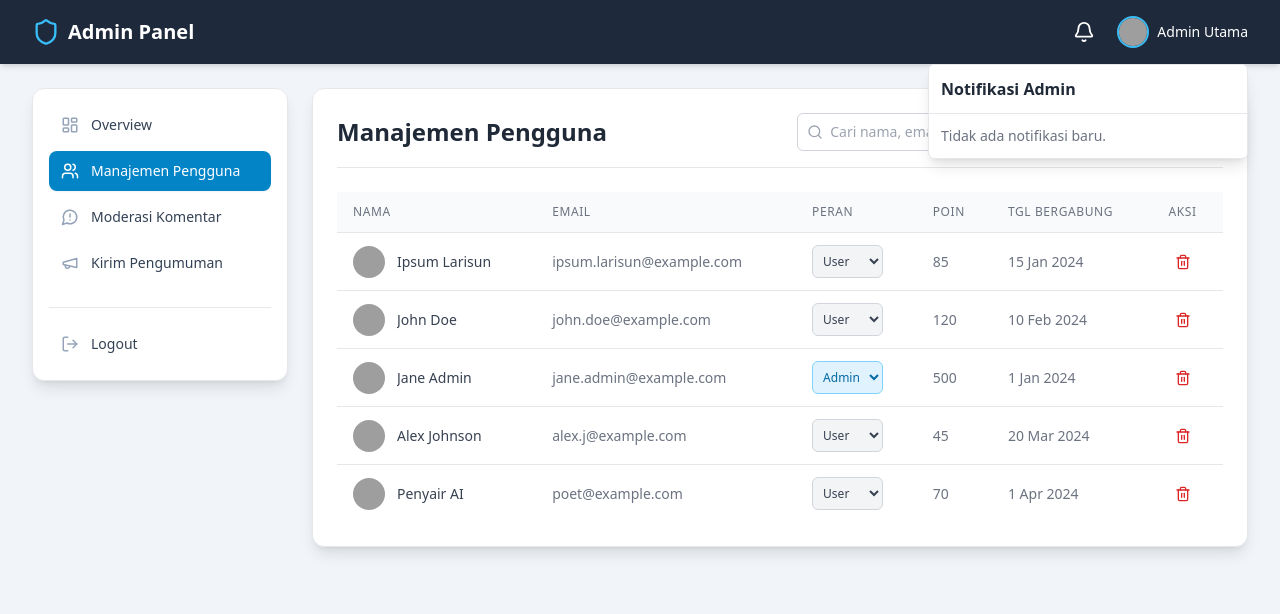
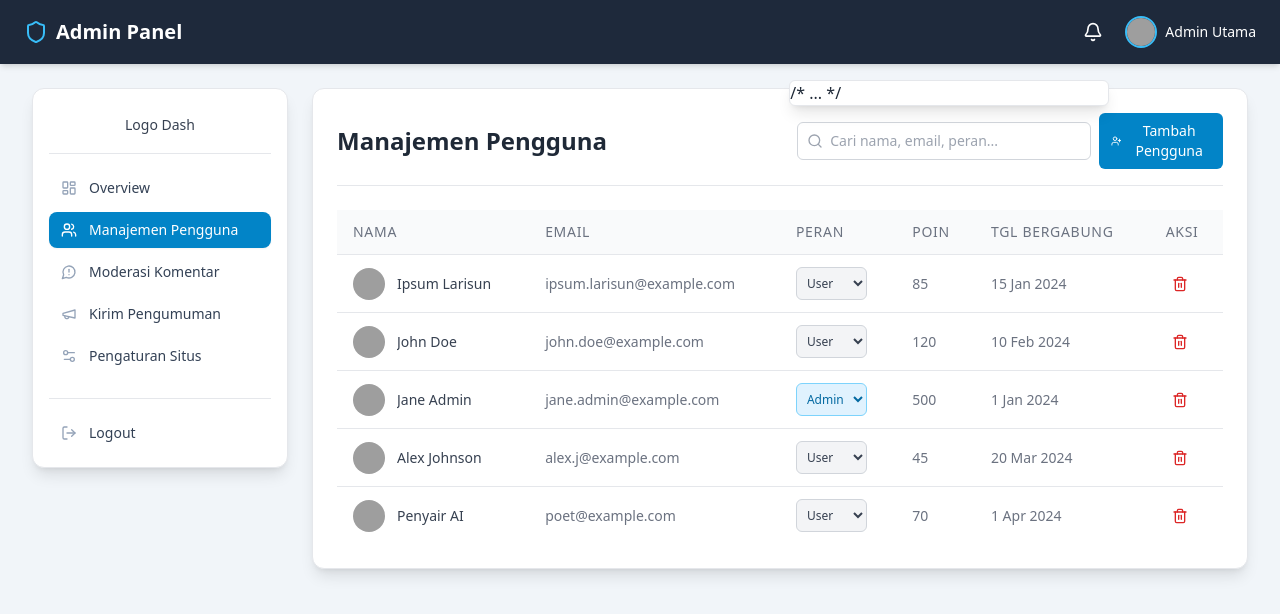
Before and after one commit to Rafifpermana/BeritaIn, a React (Vite) app: page /admin/dashboard/users in a window 1280 px wide. Both pictures are taken after a click on the button 1084 px from the left and 32 px from the top of the page. Shown: the top 614 px of the page. Built offline with nearby package versions, Linux system fonts and the light colour scheme; grey boxes are pictures that could not be loaded.

Commit message:
optimaze admin dashboard2

```diff
--- a/src/pages/admin/AdminDashboardPage.jsx
+++ b/src/pages/admin/AdminDashboardPage.jsx
@@ -1,22 +1,26 @@
 // src/pages/admin/AdminDashboardPage.jsx
-import React, { useState, useEffect, useRef } from "react"; // Tambahkan useState, useEffect, useRef jika belum ada
+import React, { useState, useEffect, useRef } from "react";
 import { Link, useLocation, useNavigate, Outlet } from "react-router-dom";
 import {
   LayoutDashboard,
   Users,
   MessageCircleWarning,
-  Megaphone,
+  Settings2,
   LogOut,
   Bell,
   Shield,
+  Megaphone,
+  Menu,
+  X as CloseIcon,
 } from "lucide-react";
+import ClientPortal from "../../utils/Portal"; // Pastikan path ini benar
 
 const AdminDashboardPage = () => {
   const location = useLocation();
   const navigate = useNavigate();
 
   const adminName = "Admin Utama";
-  const adminAvatarPlaceholder = "/placeholder-avatar-admin.png";
+  const adminAvatarPlaceholder = "/placeholder-avatar-admin.png"; // Ganti dengan path avatar admin Anda
 
   const sidebarLinks = [
     { name: "Overview", icon: LayoutDashboard, path: "/admin/dashboard" },
@@ -31,21 +35,34 @@ const AdminDashboardPage = () => {
       icon: Megaphone,
       path: "/admin/dashboard/broadcast",
     },
+    {
+      name: "Pengaturan Situs",
+      icon: Settings2,
+      path: "/admin/dashboard/settings",
+    },
   ];
 
   const [isAdminNotificationsOpen, setIsAdminNotificationsOpen] =
     useState(false);
   const adminNotificationButtonRef = useRef(null);
   const adminNotificationPanelRef = useRef(null);
+  const [isMobileSidebarOpen, setIsMobileSidebarOpen] = useState(false);
+  const mobileSidebarRef = useRef(null); // Ref untuk panel sidebar mobile
 
   const handleLogout = () => {
     console.log("Admin logout...");
     navigate("/login");
   };
 
+  const toggleMobileSidebar = () =>
+    setIsMobileSidebarOpen(!isMobileSidebarOpen);
+  const closeMobileSidebar = () => setIsMobileSidebarOpen(false);
+
+  // Efek untuk menutup dropdown/sidebar saat klik di luar
   useEffect(() => {
     const handleClickOutside = (event) => {
       if (
+        isAdminNotificationsOpen &&
         adminNotificationPanelRef.current &&
         !adminNotificationPanelRef.current.contains(event.target) &&
         adminNotificationButtonRef.current &&
@@ -53,56 +70,94 @@ const AdminDashboardPage = () => {
       ) {
         setIsAdminNotificationsOpen(false);
       }
+      // Untuk mobile sidebar, overlay yang akan handle close, atau link di dalamnya
+      if (
+        isMobileSidebarOpen &&
+        mobileSidebarRef.current &&
+        !mobileSidebarRef.current.contains(event.target) &&
+        event.target.closest('[data-testid="mobile-burger-button"]') === null
+      ) {
+        // Cek agar tidak tertutup jika klik tombol burger lagi
+        // setIsMobileSidebarOpen(false); // Overlay lebih baik untuk ini
+      }
     };
-    if (isAdminNotificationsOpen)
+    if (isAdminNotificationsOpen || isMobileSidebarOpen) {
       document.addEventListener("mousedown", handleClickOutside);
+    }
     return () => document.removeEventListener("mousedown", handleClickOutside);
-  }, [isAdminNotificationsOpen]);
+  }, [isAdminNotificationsOpen, isMobileSidebarOpen]);
+
+  // Tutup mobile sidebar saat path berubah
+  useEffect(() => {
+    closeMobileSidebar();
+  }, [location.pathname]);
 
   return (
     <div className="min-h-screen bg-slate-100 flex flex-col">
-      {/* Header Admin Dashboard */}
       <header className="bg-slate-800 text-white shadow-md sticky top-0 z-40">
-        <div className="container mx-auto px-4 sm:px-6 lg:px-8">
-          <div className="flex items-center justify-between h-16">
+        <div className="container mx-auto px-4 sm:px-6">
+          {" "}
+          {/* Padding konsisten */}
+          <div className="flex items-center justify-between h-14 sm:h-16">
+            {" "}
+            {/* Tinggi header sedikit disesuaikan */}
             <div className="flex items-center">
+              <button
+                data-testid="mobile-burger-button"
+                className="lg:hidden mr-2 text-slate-300 hover:text-white p-1.5 -ml-1.5" // Padding & margin disesuaikan
+                onClick={toggleMobileSidebar}
+                aria-label="Buka menu navigasi"
+              >
+                {isMobileSidebarOpen ? (
+                  <CloseIcon size={22} />
+                ) : (
+                  <Menu size={22} />
+                )}
+              </button>
               <Link
                 to="/admin/dashboard"
-                className="flex items-center space-x-2 text-xl font-semibold"
+                className="flex items-center space-x-2 text-lg sm:text-xl font-semibold"
               >
-                <Shield size={28} className="text-sky-400" />
-                <span>Admin Panel</span>
+                {" "}
+                {/* Ukuran font disesuaikan */}
+                <Shield
+                  size={24}
+                  sm={28}
+                  className="text-sky-400 flex-shrink-0"
+                />
+                <span className="hidden xxs:inline xs:inline sm:inline">
+                  Admin Panel
+                </span>{" "}
+                {/* Tampil di layar sangat kecil juga */}
               </Link>
             </div>
-            <div className="flex items-center space-x-4">
+            <div className="flex items-center space-x-2.5 sm:space-x-4">
+              <div className="relative">
                 <button
                   ref={adminNotificationButtonRef}
-                onClick={() => setIsAdminNotificationsOpen((prev) => !prev)}
+                  onClick={() => setIsAdminNotificationsOpen((p) => !p)}
                   className="p-1.5 rounded-full hover:bg-slate-700 focus:outline-none relative"
                 >
-                <Bell size={22} />
-                {/* Anda bisa menambahkan indikator notifikasi di sini jika ada */}
+                  <Bell size={20} sm={22} />
+                  {/* Indikator notifikasi (jika ada unread) */}
                 </button>
                 {isAdminNotificationsOpen && (
                   <div
                     ref={adminNotificationPanelRef}
-                  className="absolute top-14 right-4 sm:right-6 lg:right-8 mt-2 w-80 bg-white rounded-md shadow-lg border border-gray-200 text-gray-800 z-50"
+                    className="absolute top-12 sm:top-14 right-0 mt-2 w-72 sm:w-80 bg-white rounded-md shadow-lg border text-gray-800 z-50"
                   >
-                  <div className="p-3 border-b font-semibold">
-                    Notifikasi Admin
-                  </div>
-                  <div className="p-3 text-sm text-gray-500">
-                    Tidak ada notifikasi baru.
-                  </div>
+                    {" "}
+                    /* ... */{" "}
                   </div>
                 )}
-              <div className="flex items-center space-x-2">
+              </div>
+              <div className="flex items-center space-x-1.5 sm:space-x-2">
                 <img
-                  className="h-8 w-8 rounded-full object-cover border-2 border-sky-400"
+                  className="h-7 w-7 sm:h-8 sm:w-8 rounded-full object-cover border-2 border-sky-400"
                   src={adminAvatarPlaceholder}
                   alt="Admin Avatar"
                 />
-                <span className="text-sm font-medium hidden sm:block">
+                <span className="text-xs sm:text-sm font-medium hidden sm:block">
                   {adminName}
                 </span>
               </div>
@@ -111,43 +166,119 @@ const AdminDashboardPage = () => {
         </div>
       </header>
 
-      {/* Konten Admin Dashboard dengan Sidebar */}
-      <div className="flex-grow container mx-auto px-4 sm:px-6 lg:px-8 py-6">
-        <div className="lg:flex lg:items-start lg:space-x-6">
-          {/* Sidebar Admin */}
-          <aside className="w-full lg:w-60 xl:w-64 flex-shrink-0 mb-6 lg:mb-0">
-            <div className="bg-white p-4 rounded-xl shadow-lg h-full flex flex-col justify-between border border-gray-200">
-              {" "}
-              {/* Shadow lebih jelas */}
-              <nav className="space-y-1.5">
+      {/* Mobile Sidebar Menu (Off-canvas) */}
+      {isMobileSidebarOpen && (
+        <ClientPortal selector="mobile-admin-sidebar-portal">
+          <div
+            className="fixed inset-0 bg-black bg-opacity-50 z-30 lg:hidden"
+            onClick={closeMobileSidebar}
+          ></div>
+          <div
+            ref={mobileSidebarRef}
+            className={`fixed top-0 left-0 h-full w-60 bg-slate-800 text-white shadow-xl z-40 transform transition-transform duration-300 ease-in-out lg:hidden
+                          ${
+                            isMobileSidebarOpen
+                              ? "translate-x-0"
+                              : "-translate-x-full"
+                          }`}
+          >
+            <div className="p-4 flex flex-col h-full">
+              <div className="flex items-center justify-between mb-5 pb-3 border-b border-slate-700">
+                <Link
+                  to="/admin/dashboard"
+                  className="flex items-center space-x-2 text-md font-semibold text-sky-400"
+                  onClick={closeMobileSidebar}
+                >
+                  <Shield size={22} />
+                  <span>Admin Menu</span>
+                </Link>
+                <button
+                  onClick={closeMobileSidebar}
+                  className="text-slate-300 hover:text-white p-1"
+                >
+                  <CloseIcon size={20} />
+                </button>
+              </div>
+              <nav className="space-y-2 flex-grow">
                 {sidebarLinks.map((link) => {
-                  // --- PERBAIKAN LOGIKA isActive ---
-                  let isActive;
-                  if (link.path === "/admin/dashboard") {
-                    // Untuk link "Overview" atau path dasar dashboard admin, cocokkan persis
-                    isActive = location.pathname === link.path;
-                  } else {
-                    // Untuk link lain, izinkan pencocokan awalan untuk sub-rute
-                    isActive =
+                  const isActive =
                     location.pathname === link.path ||
-                      location.pathname.startsWith(link.path + "/");
-                  }
-                  // --- AKHIR PERBAIKAN LOGIKA isActive ---
+                    (link.path !== "/admin/dashboard" &&
+                      location.pathname.startsWith(link.path + "/"));
                   return (
                     <Link
                       key={link.name}
                       to={link.path}
-                      className={`group flex items-center w-full px-3 py-2.5 text-sm font-medium rounded-lg transition-colors
+                      onClick={closeMobileSidebar}
+                      className={`group flex items-center w-full px-3 py-2 text-xs sm:text-sm font-medium rounded-md transition-colors
                                   ${
                                     isActive
-                                      ? "bg-sky-600 text-white shadow-sm" // Warna aktif diubah menjadi sky-600
+                                      ? "bg-sky-600 text-white"
+                                      : "text-slate-300 hover:bg-slate-700 hover:text-white"
+                                  }`}
+                    >
+                      <link.icon
+                        size={16}
+                        sm={18}
+                        className="mr-2.5 sm:mr-3 flex-shrink-0"
+                      />
+                      {link.name}
+                    </Link>
+                  );
+                })}
+              </nav>
+              <div className="mt-auto pt-4 border-t border-slate-700">
+                <button
+                  onClick={() => {
+                    handleLogout();
+                    closeMobileSidebar();
+                  }}
+                  className="group flex items-center w-full px-3 py-2 text-xs sm:text-sm font-medium rounded-md text-slate-300 hover:bg-red-700 hover:text-white transition-colors"
+                >
+                  <LogOut size={16} sm={18} className="mr-2.5 sm:mr-3" />
+                  Logout
+                </button>
+              </div>
+            </div>
+          </div>
+        </ClientPortal>
+      )}
+
+      {/* Konten Utama */}
+      <div className="flex-grow container mx-auto px-2 xxs:px-3 xs:px-4 sm:px-6 lg:px-8 py-4 sm:py-6">
+        <div className="lg:flex lg:items-start lg:space-x-6">
+          {/* Sidebar Desktop */}
+          <aside className="hidden lg:block w-60 xl:w-64 flex-shrink-0">
+            <div className="bg-white p-3 sm:p-4 rounded-xl shadow-lg h-full flex flex-col justify-between border border-gray-200 sticky top-[calc(theme(space.16)_+_1.5rem)]">
+              {" "}
+              {/* Sesuaikan top dengan tinggi header + jarak */}
+              <nav className="space-y-1.5">
+                <div className="flex items-center justify-center space-x-2 mb-4 pb-3 border-b border-gray-200 pt-1">
+                  <div className="px-3 py-1.5 text-xs sm:text-sm font-medium text-gray-700">
+                    Logo Dash
+                  </div>{" "}
+                  {/* Font disesuaikan */}
+                </div>
+                {sidebarLinks.map((link) => {
+                  const isActive =
+                    location.pathname === link.path ||
+                    (link.path !== "/admin/dashboard" &&
+                      location.pathname.startsWith(link.path + "/"));
+                  return (
+                    <Link
+                      key={link.name}
+                      to={link.path}
+                      className={`group flex items-center w-full px-3 py-2 text-xs sm:text-sm font-medium rounded-lg transition-colors
+                                  ${
+                                    isActive
+                                      ? "bg-sky-600 text-white shadow-sm"
                                       : "text-slate-700 hover:bg-slate-100 hover:text-slate-900"
                                   }`}
                     >
                       <link.icon
-                        size={18}
-                        className={`mr-3 flex-shrink-0
-                                    ${
+                        size={16}
+                        sm={18}
+                        className={`mr-2.5 sm:mr-3 flex-shrink-0 ${
                           isActive
                             ? "text-white"
                             : "text-slate-400 group-hover:text-slate-500"
@@ -159,24 +290,21 @@ const AdminDashboardPage = () => {
                 })}
               </nav>
               <div className="mt-6 pt-4 border-t border-gray-200">
-                {" "}
-                {/* mt-6 untuk jarak */}
                 <button
                   onClick={handleLogout}
-                  className="group flex items-center w-full px-3 py-2.5 text-sm font-medium rounded-lg text-slate-700 hover:bg-red-100 hover:text-red-700 transition-colors" // Hover state lebih jelas
+                  className="group flex items-center w-full px-3 py-2 text-xs sm:text-sm font-medium rounded-lg text-slate-700 hover:bg-red-100 hover:text-red-700 transition-colors"
                 >
                   <LogOut
-                    size={18}
-                    className="mr-3 text-slate-400 group-hover:text-red-600"
-                  />{" "}
-                  {/* Warna ikon hover */}
+                    size={16}
+                    sm={18}
+                    className="mr-2.5 sm:mr-3 text-slate-400 group-hover:text-red-600"
+                  />
                   Logout
                 </button>
               </div>
             </div>
           </aside>
 
-          {/* Main Content Panel Admin */}
           <main className="flex-1 min-w-0">
             <Outlet />
           </main>
--- a/src/pages/admin/UserManagementPage.jsx
+++ b/src/pages/admin/UserManagementPage.jsx
@@ -58,17 +58,17 @@ const UserManagementPage = () => {
   );
 
   return (
-    <div className="bg-white p-6 rounded-xl shadow-lg border border-gray-200">
-      <div className="flex flex-col sm:flex-row justify-between items-center mb-6 pb-4 border-b">
-        <h1 className="text-2xl font-semibold text-gray-800 mb-3 sm:mb-0">
+    <div className="bg-white p-4 sm:p-6 rounded-xl shadow-lg border border-gray-200">
+      <div className="flex flex-col sm:flex-row justify-between items-center mb-4 sm:mb-6 pb-3 sm:pb-4 border-b">
+        <h1 className="text-xl sm:text-2xl font-semibold text-gray-800 mb-2 sm:mb-0">
           Manajemen Pengguna
         </h1>
-        <div className="flex items-center space-x-2 w-full sm:w-auto">
-          <div className="relative flex-grow sm:flex-grow-0">
+        <div className="flex flex-col sm:flex-row items-center space-y-2 sm:space-y-0 sm:space-x-2 w-full sm:w-auto">
+          <div className="relative w-full">
             <input
               type="text"
               placeholder="Cari nama, email, peran..."
-              className="px-3 py-2 pl-8 border border-gray-300 rounded-md text-sm w-full focus:ring-sky-500 focus:border-sky-500"
+              className="px-3 py-2 pl-8 border border-gray-300 rounded-md text-xs sm:text-sm w-full focus:ring-sky-500 focus:border-sky-500"
               value={searchTerm}
               onChange={(e) => setSearchTerm(e.target.value)}
             />
@@ -78,35 +78,35 @@ const UserManagementPage = () => {
             />
           </div>
           <button
-            onClick={handleAddUser} // Tambahkan onClick handler
-            className="bg-sky-600 text-white px-3 py-2 rounded-md text-sm font-medium hover:bg-sky-700 flex items-center space-x-1.5"
+            onClick={handleAddUser}
+            className="bg-sky-600 text-white px-3 py-2 rounded-md text-xs sm:text-sm font-medium hover:bg-sky-700 flex items-center space-x-1.5 w-full sm:w-auto"
           >
-            <UserPlus size={16} />
+            <UserPlus size={16} className="w-3.5 h-3.5 sm:w-4 sm:h-4" />
             <span>Tambah Pengguna</span>
           </button>
         </div>
       </div>
 
       <div className="overflow-x-auto">
-        <table className="min-w-full divide-y divide-gray-200">
+        <table className="min-w-full divide-y divide-gray-200 text-xs sm:text-sm">
           <thead className="bg-gray-50">
             <tr>
-              <th className="px-4 py-3 text-left text-xs font-medium text-gray-500 uppercase tracking-wider">
+              <th className="px-3 py-2 sm:px-4 sm:py-3 text-left font-medium text-gray-500 uppercase tracking-wider">
                 Nama
               </th>
-              <th className="px-4 py-3 text-left text-xs font-medium text-gray-500 uppercase tracking-wider">
+              <th className="px-3 py-2 sm:px-4 sm:py-3 text-left font-medium text-gray-500 uppercase tracking-wider">
                 Email
               </th>
-              <th className="px-4 py-3 text-left text-xs font-medium text-gray-500 uppercase tracking-wider">
+              <th className="px-3 py-2 sm:px-4 sm:py-3 text-left font-medium text-gray-500 uppercase tracking-wider">
                 Peran
               </th>
-              <th className="px-4 py-3 text-left text-xs font-medium text-gray-500 uppercase tracking-wider">
+              <th className="px-3 py-2 sm:px-4 sm:py-3 text-left font-medium text-gray-500 uppercase tracking-wider">
                 Poin
               </th>
-              <th className="px-4 py-3 text-left text-xs font-medium text-gray-500 uppercase tracking-wider">
+              <th className="px-3 py-2 sm:px-4 sm:py-3 text-left font-medium text-gray-500 uppercase tracking-wider">
                 Tgl Bergabung
               </th>
-              <th className="px-4 py-3 text-left text-xs font-medium text-gray-500 uppercase tracking-wider">
+              <th className="px-3 py-2 sm:px-4 sm:py-3 text-left font-medium text-gray-500 uppercase tracking-wider">
                 Aksi
               </th>
             </tr>
@@ -114,45 +114,46 @@ const UserManagementPage = () => {
           <tbody className="bg-white divide-y divide-gray-200">
             {filteredUsers.map((user) => (
               <tr key={user.id}>
-                <td className="px-4 py-3 whitespace-nowrap text-sm text-gray-700">
+                <td className="px-3 py-2 sm:px-4 sm:py-3 whitespace-nowrap text-gray-700">
                   <div className="flex items-center">
                     <img
                       src={user.avatarUrl || "/placeholder-avatar.png"}
                       alt={user.name}
-                      className="w-8 h-8 rounded-full mr-3 object-cover flex-shrink-0" // Tambah flex-shrink-0
+                      className="w-6 h-6 sm:w-8 sm:h-8 rounded-full mr-2 sm:mr-3 object-cover"
                     />
-                    <span className="truncate" title={user.name}>
+                    <span
+                      className="truncate max-w-[100px] sm:max-w-none"
+                      title={user.name}
+                    >
                       {user.name}
-                    </span>{" "}
-                    {/* Tambah truncate */}
+                    </span>
                   </div>
                 </td>
                 <td
-                  className="px-4 py-3 whitespace-nowrap text-sm text-gray-500 truncate"
+                  className="px-3 py-2 sm:px-4 sm:py-3 whitespace-nowrap text-gray-500 truncate max-w-[120px] sm:max-w-none"
                   title={user.email}
                 >
                   {user.email}
                 </td>
-                <td className="px-4 py-3 whitespace-nowrap text-sm">
+                <td className="px-3 py-2 sm:px-4 sm:py-3 whitespace-nowrap">
                   <select
                     value={user.role}
                     onChange={(e) => handleRoleChange(user.id, e.target.value)}
-                    className={`p-1.5 rounded-md text-xs border focus:ring-2 focus:outline-none transition-colors
-                      ${
-                        user.role === "admin"
-                          ? "bg-sky-100 text-sky-700 border-sky-300 focus:ring-sky-500"
-                          : "bg-gray-100 text-gray-700 border-gray-300 focus:ring-blue-500"
-                      }`}
+                    className={`p-1 sm:p-1.5 rounded-md text-xs border focus:ring-2 focus:outline-none transition-colors
+                    ${
+                      user.role === "admin"
+                        ? "bg-sky-100 text-sky-700 border-sky-300 focus:ring-sky-500"
+                        : "bg-gray-100 text-gray-700 border-gray-300 focus:ring-blue-500"
+                    }`}
                   >
                     <option value="user">User</option>
                     <option value="admin">Admin</option>
                   </select>
                 </td>
-                <td className="px-4 py-3 whitespace-nowrap text-sm text-gray-500">
+                <td className="px-3 py-2 sm:px-4 sm:py-3 whitespace-nowrap text-gray-500">
                   {user.points}
                 </td>
-                <td className="px-4 py-3 whitespace-nowrap text-sm text-gray-500">
-                  {/* Pastikan user.joinDate ada dan valid */}
+                <td className="px-3 py-2 sm:px-4 sm:py-3 whitespace-nowrap text-gray-500">
                   {user.joinDate
                     ? new Date(user.joinDate).toLocaleDateString("id-ID", {
                         year: "numeric",
@@ -161,12 +162,11 @@ const UserManagementPage = () => {
                       })
                     : "N/A"}
                 </td>
-                <td className="px-4 py-3 whitespace-nowrap text-sm font-medium">
-                  {/* Tombol Edit dihilangkan, hanya ada tombol Hapus */}
+                <td className="px-3 py-2 sm:px-4 sm:py-3 whitespace-nowrap font-medium">
                   <button
                     title="Hapus Pengguna"
                     onClick={() => handleDeleteUser(user.id)}
-                    className="text-red-600 hover:text-red-800 p-1.5 rounded-md hover:bg-red-100 transition-colors"
+                    className="text-red-600 hover:text-red-800 p-1 sm:p-1.5 rounded-md hover:bg-red-100 transition-colors"
                   >
                     <Trash2 size={16} />
                   </button>
```
Also changed, not shown: src/dashboard/admin/AdminOverview.jsx (+46 -73 lines), src/pages/admin/BroadcastNotificationPage.jsx (+16 -14 lines), src/pages/admin/CommentModerationPage.jsx (+16 -15 lines). Lines whose indentation alone changed are shown as unchanged.
